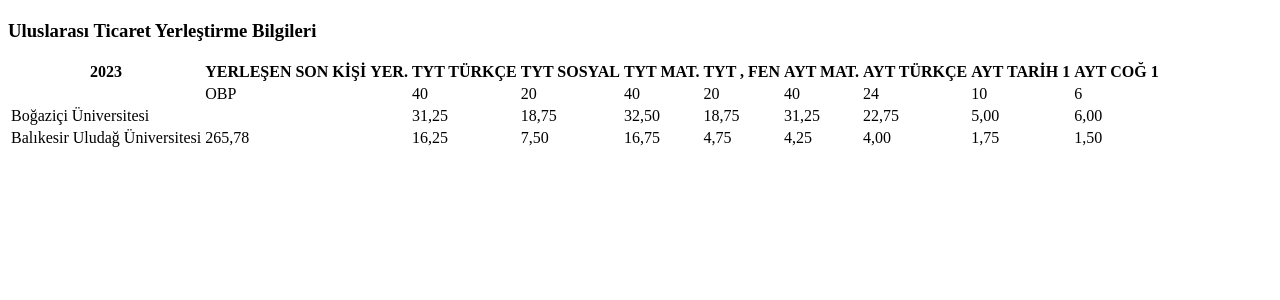
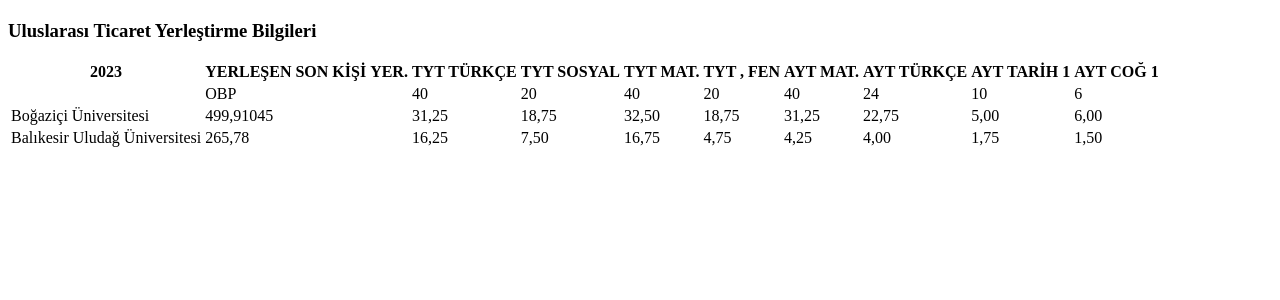
Before and after one commit to tuanaozturk1/holland-kariyer-testi, a FastAPI app: template holland-kariyer-testi/templates/meslekler/UluslararasıTicaret.html in a window 1280 px wide. Shown: the part 414-714 px from the top of the page. Run offline with FastAPI, Linux system fonts and the light colour scheme; the template is opened without the code that fills it, so the values that code supplies are empty.

Commit message:
Update UluslararasıTicaret.html

```diff
--- a/holland-kariyer-testi/templates/meslekler/UluslararasıTicaret.html
+++ b/holland-kariyer-testi/templates/meslekler/UluslararasıTicaret.html
@@ -99,7 +99,7 @@
     </tr>
     <tr>
         <td>Boğaziçi Üniversitesi</td>
-        <td></td>
+        <td>499,91045</td>
         <td></td>
         <td>31,25</td>
         <td>18,75</td>
```
